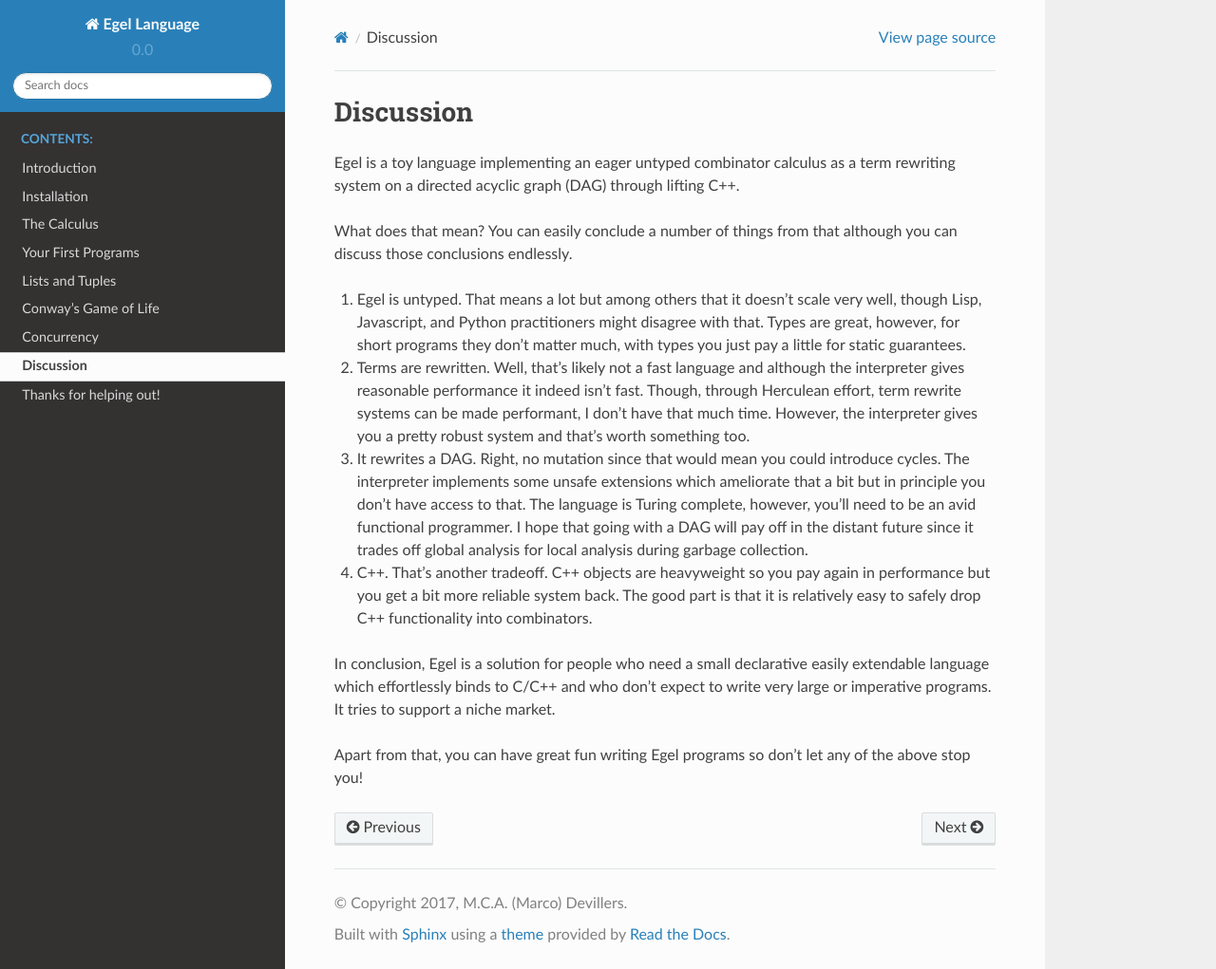
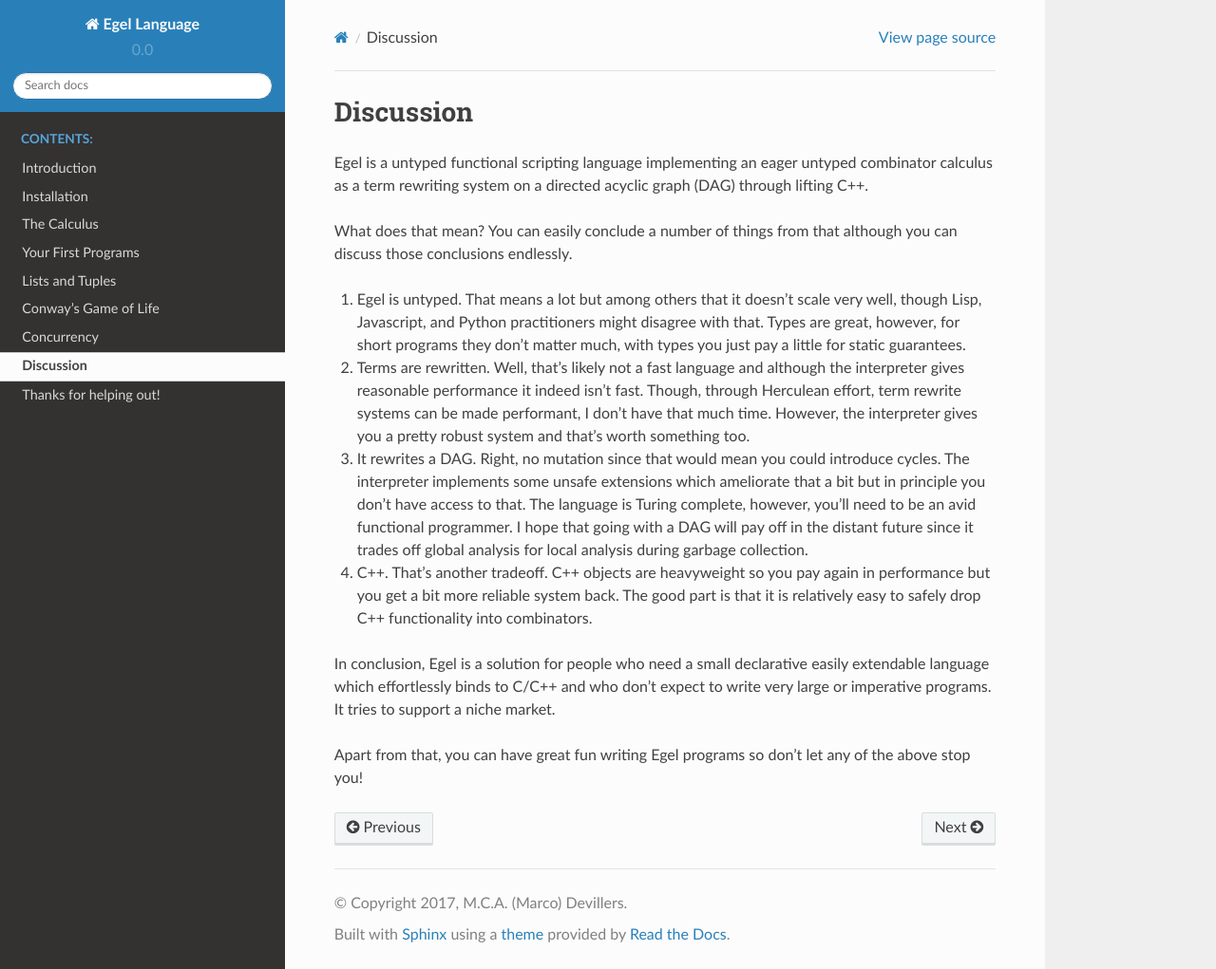
Before and after one commit to egel-lang/egel-docs, a Sphinx documentation site: the page built from source/final.rst, in a window 1280 px wide and 1021 px high. Shown: the whole window at 95% size. Built offline with Sphinx 7.4.7 and the Read the Docs theme 2.0.0, drawn with Linux system fonts in a browser that asks for light colours.

Commit message:
Update final.rst

```diff
--- a/source/final.rst
+++ b/source/final.rst
@@ -1,9 +1,9 @@
 Discussion
 ==========
 
-Egel is a toy language implementing an eager untyped combinator
-calculus as a term rewriting system on a directed acyclic graph (DAG)
-through lifting C++.
+Egel is a untyped functional scripting language implementing an eager
+untyped combinator calculus as a term rewriting system on a directed
+acyclic graph (DAG) through lifting C++.
 
 What does that mean? You can easily conclude a number of things
 from that although you can discuss those conclusions endlessly.
```
